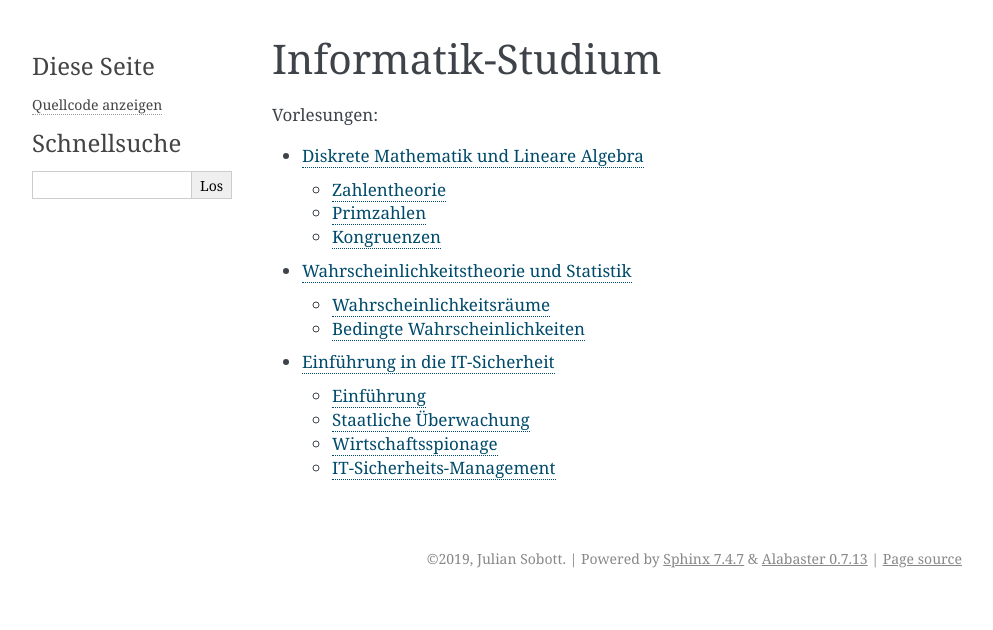
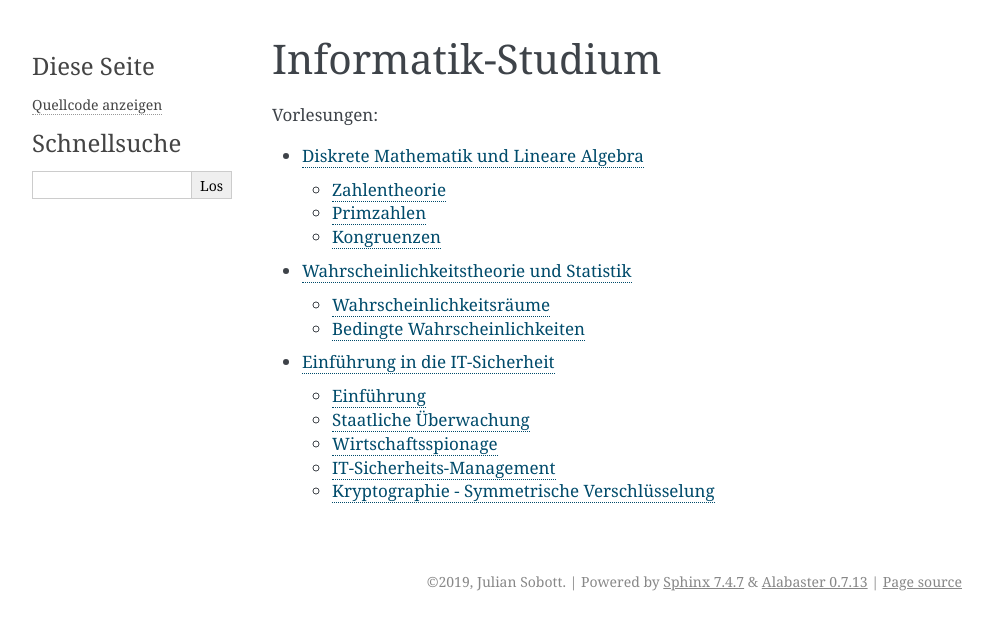
Before and after one commit to JulianSobott/Informatik-Studium, a Sphinx documentation site: the page built from source/index.rst, in a window 1280 px wide. Shown: the top 630 px of the page, without its empty margins (148-1141 px from the left). Built offline with Sphinx 7.4.7, drawn with Linux system fonts in a browser that asks for light colours.

Commit message:
Add ITS 6 to index

```diff
--- a/source/einführung_in_die_it_sicherheit/index.rst
+++ b/source/einführung_in_die_it_sicherheit/index.rst
@@ -8,3 +8,4 @@ Einführung in die IT-Sicherheit
     03_staatliche_ueberwachung
     04_wirtschaftsspionage
     05_it_sicherheits_management
+    06_symmetrische_verschlüsselung
```
